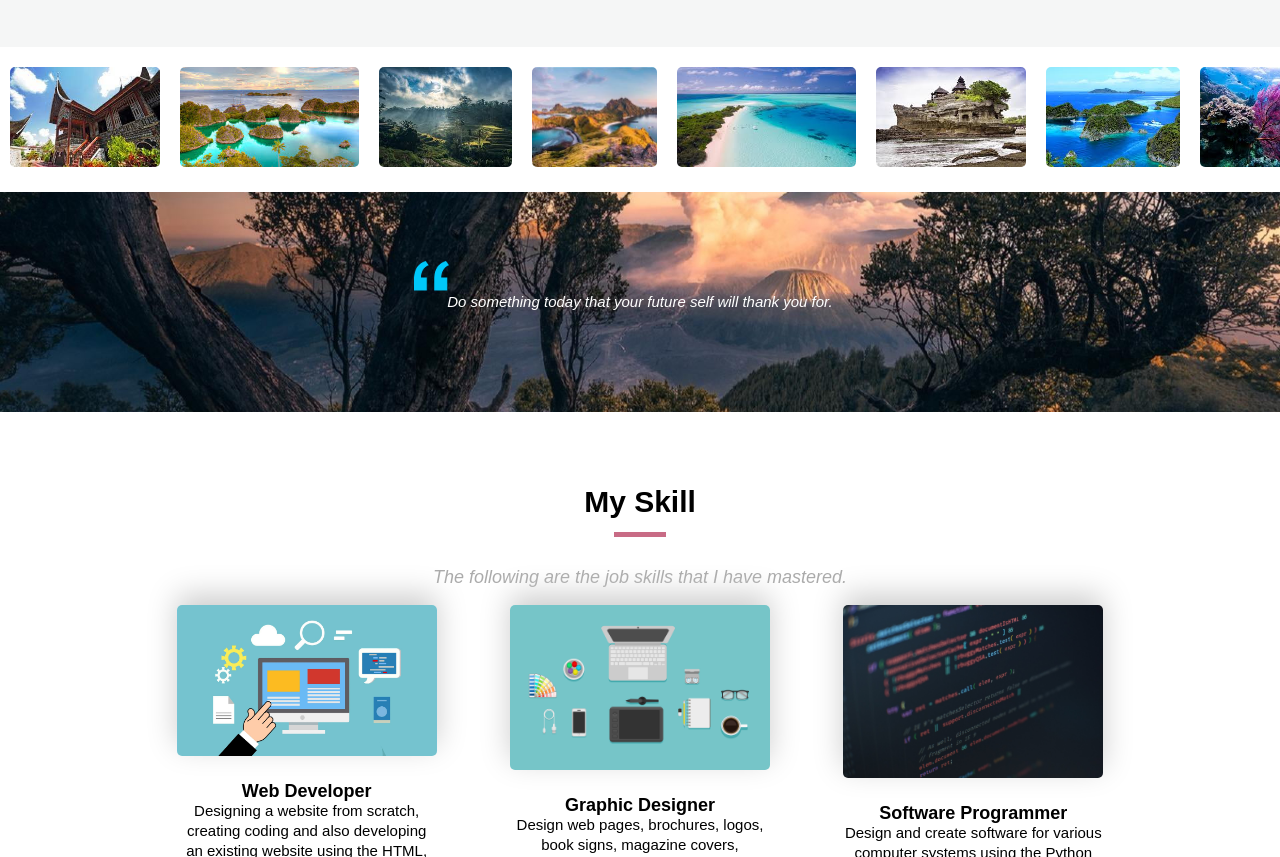
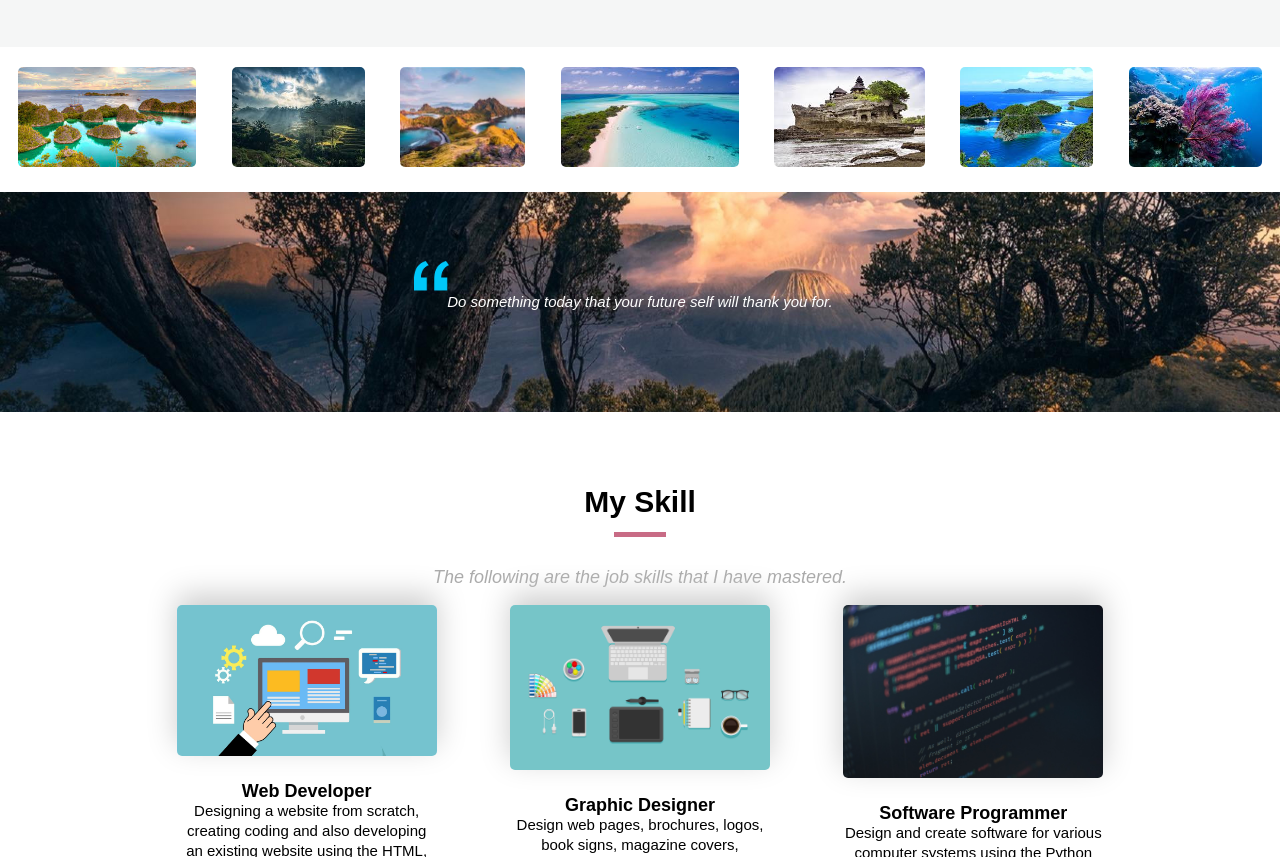
Before and after one commit to Youveeofficial/YouveesWeb, a plain HTML site: page index.html in a window 1280 px wide. Shown: the part 1456-2313 px from the top of the page. Drawn offline with nearby package versions, Linux system fonts and the light colour scheme.

Commit message:
Update index.html

```diff
--- a/index.html
+++ b/index.html
@@ -112,7 +112,6 @@
           </div>
         </section>
         <section id="gallery">
-          <div><img src="asset/foto1.jpg" /></div>
           <div><img src="asset/foto2.jpg" /></div>
           <div><img src="asset/foto3.jpg" /></div>
           <div><img src="asset/foto4.jpg" /></div>
```
